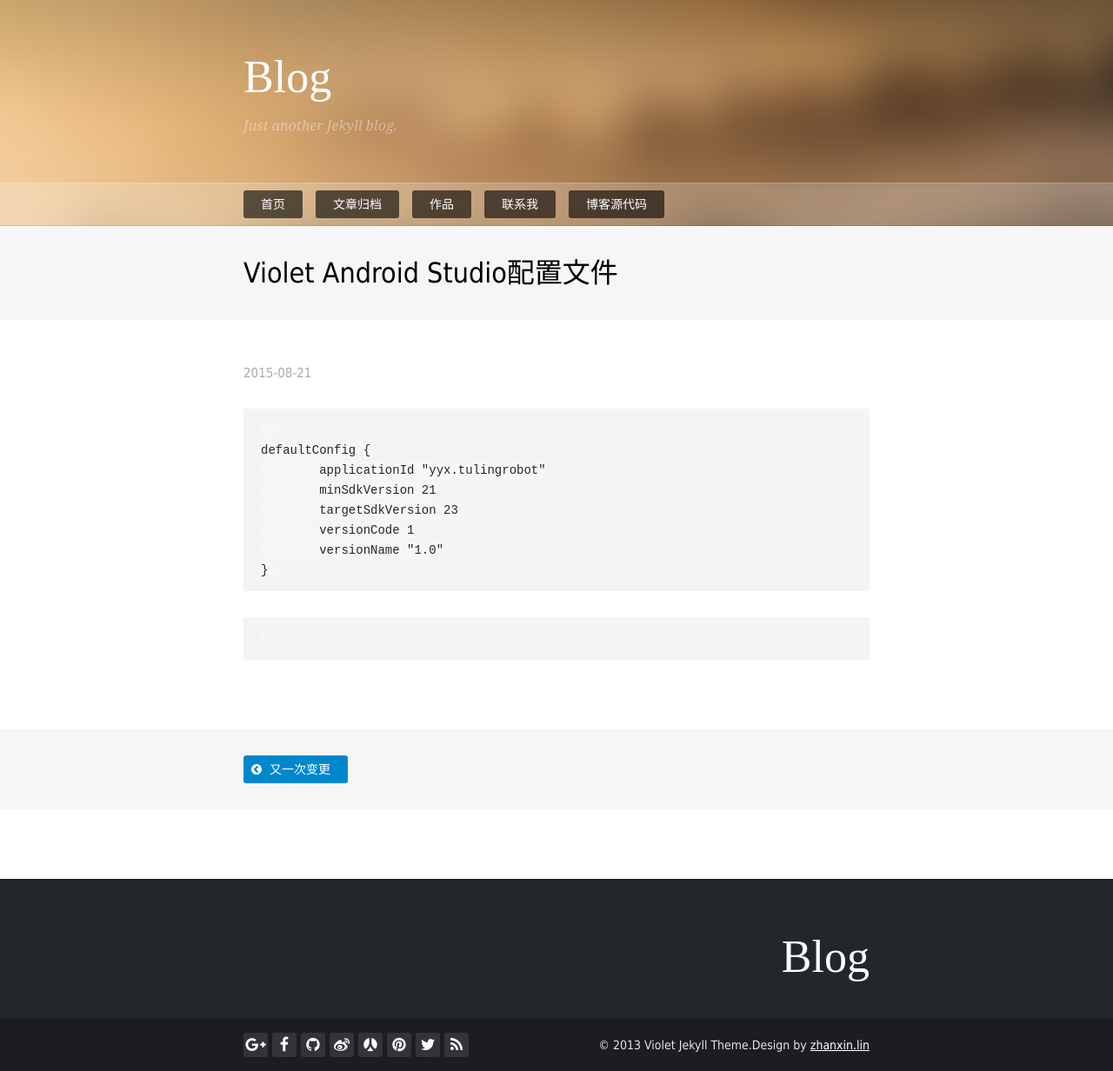
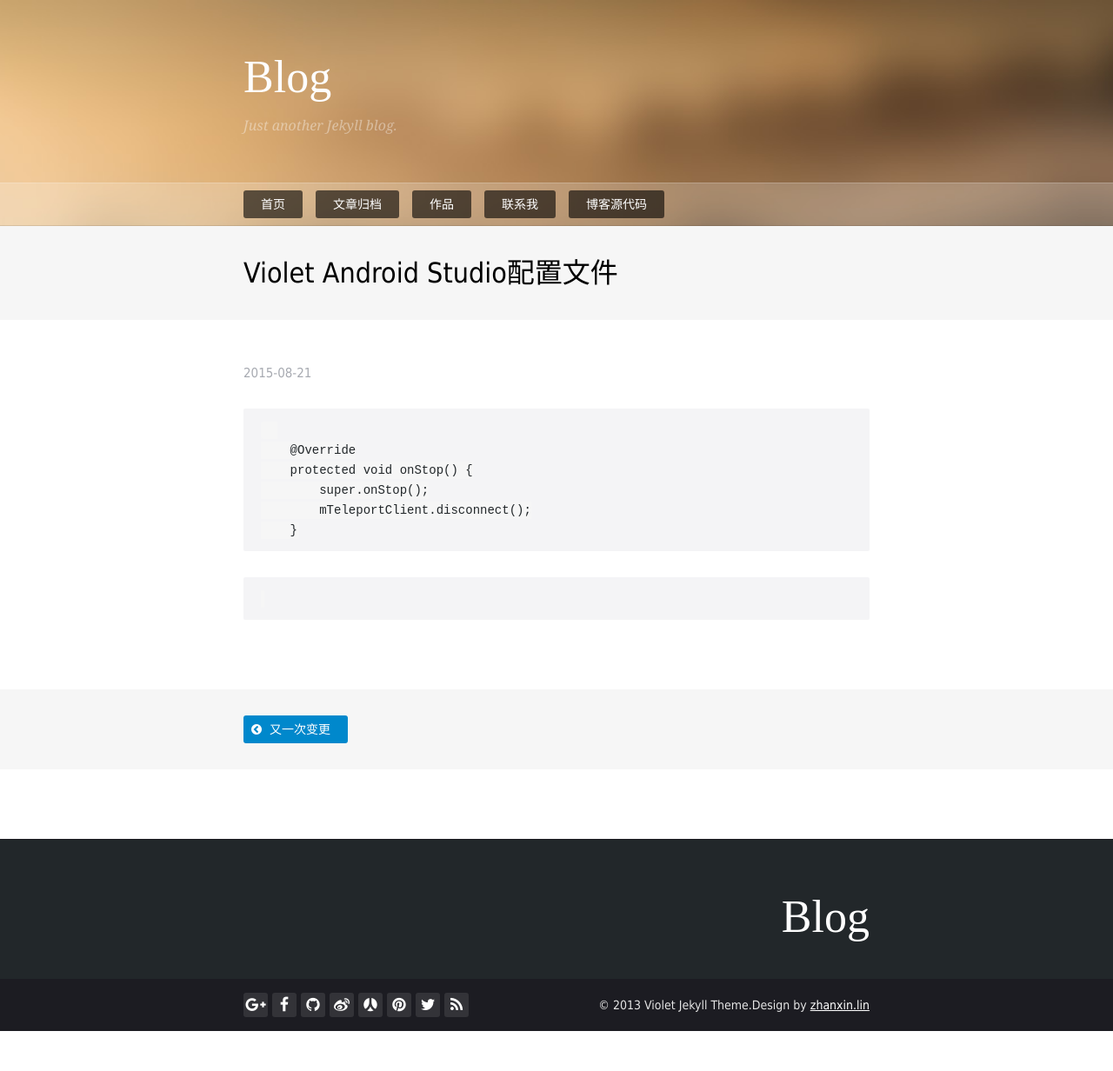
Before and after one commit to pizn/pizn.github.com, a Jekyll site: the page built from _posts/2015-8-21-AndroidStudio.md, in a window 1280 px wide. Shown: the whole page at 87% size. Built offline with Jekyll 4.4.1, drawn with Linux system fonts in a browser that asks for light colours; nearby versions of some CDN libraries; some web fonts are replaced; after the commit the page ends 1186 px from its top, so only the background shows below that.

Commit message:
Update 2015-8-21-AndroidStudio.md

```diff
--- a/_posts/2015-8-21-AndroidStudio.md
+++ b/_posts/2015-8-21-AndroidStudio.md
@@ -6,13 +6,11 @@ description: Android Studio配置文件
 ---
 
 {% highlight java %}
-defaultConfig {
-        applicationId "yyx.tulingrobot"
-        minSdkVersion 21
-        targetSdkVersion 23
-        versionCode 1
-        versionName "1.0"
-}
+    @Override
+    protected void onStop() {
+        super.onStop();
+        mTeleportClient.disconnect();
+    }
 {% endhighlight %}
 <div class="highlight"><pre><code class="language-java" data-lang="java">
 </code></pre></div>
```
